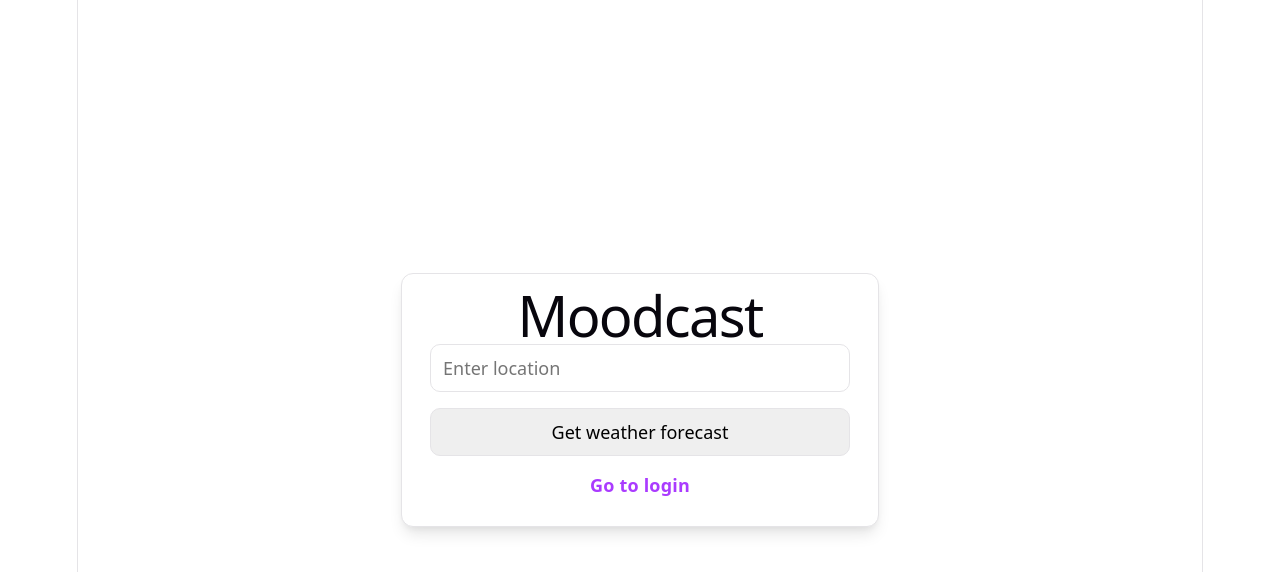
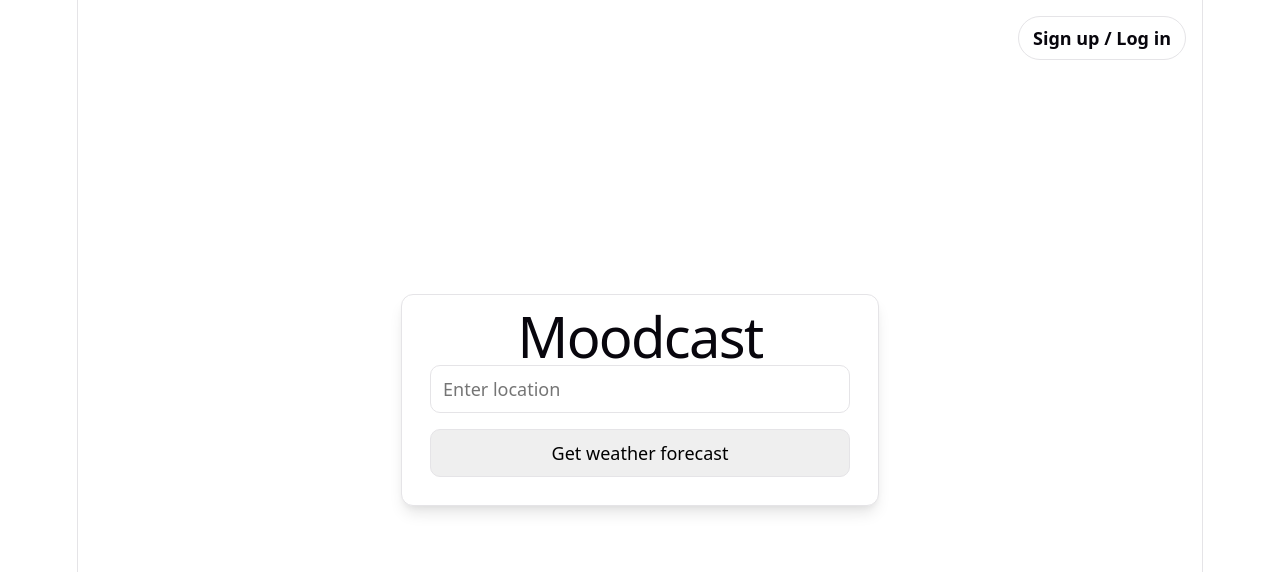
Before and after one commit to ceciliazaragoza/moodcast, a React (Vite) app: page / in a window 1280 px wide. Shown: the top 572 px of the page. Built offline with nearby package versions, Linux system fonts and the light colour scheme; no server answers.

Commit message:
log in locally works

```diff
--- a/src/App.css
+++ b/src/App.css
@@ -4,6 +4,35 @@
   place-items: center;
   padding: 24px;
   box-sizing: border-box;
+  position: relative;
+}
+
+.page-topbar {
+  position: absolute;
+  top: 16px;
+  right: 16px;
+  display: grid;
+  justify-items: end;
+  gap: 10px;
+}
+
+.auth-button {
+  font: inherit;
+  padding: 8px 14px;
+  border-radius: 999px;
+  border: 1px solid var(--border);
+  background: var(--bg);
+  color: var(--text-h);
+  cursor: pointer;
+  font-weight: 600;
+}
+
+.auth-popover {
+  background: var(--bg);
+  border: 1px solid var(--border);
+  border-radius: 12px;
+  box-shadow: var(--shadow);
+  padding: 12px;
 }
 
 .card {
@@ -47,3 +76,9 @@
 .error {
   color: #b42318;
 }
+
+@media (max-width: 640px) {
+  .page {
+    padding-top: 72px;
+  }
+}
--- a/src/App.jsx
+++ b/src/App.jsx
@@ -1,14 +1,94 @@
 import { useState } from "react";
-import { GoogleLogin } from "@react-oauth/google";
-import { Link, Route, Routes, useNavigate } from "react-router-dom";
+import { GoogleLogin, GoogleOAuthProvider } from "@react-oauth/google";
+import {
+  Link,
+  Navigate,
+  Route,
+  Routes,
+  useLocation,
+  useNavigate,
+} from "react-router-dom";
 import { getForecast } from "./services/weatherApi";
 import "./App.css";
 
+const parseGoogleCredential = (token) => {
+  const payload = token.split(".")[1];
+  return JSON.parse(atob(payload.replace(/-/g, "+").replace(/_/g, "/")));
+};
+
 function WeatherPage() {
   const [location, setLocation] = useState("");
+  const [showLogin, setShowLogin] = useState(false);
+  const [loginError, setLoginError] = useState("");
+  const [isLoggingIn, setIsLoggingIn] = useState(false);
+  const navigate = useNavigate();
+  const hasGoogleClientId = Boolean(
+    import.meta.env.VITE_GOOGLE_OAUTH_CLIENT_ID,
+  );
+
+  const handleGoogleLogin = async (credentialResponse) => {
+    try {
+      setLoginError("");
+      setIsLoggingIn(true);
+
+      const token = credentialResponse.credential;
+      if (!token) {
+        throw new Error("Google did not return an ID token.");
+      }
+
+      const profile = parseGoogleCredential(token);
+      navigate("/profile", {
+        state: {
+          user: {
+            id: profile.sub,
+            name: profile.name,
+            email: profile.email,
+            avatarUrl: profile.picture,
+          },
+        },
+      });
+    } catch (error) {
+      console.error("Google login failed:", error);
+      setLoginError(error.message || "Unable to sign in right now.");
+    } finally {
+      setIsLoggingIn(false);
+    }
+  };
 
   return (
     <main className="page">
+      <div className="page-topbar">
+        <button
+          type="button"
+          className="auth-button"
+          onClick={() => setShowLogin((current) => !current)}
+        >
+          Sign up / Log in
+        </button>
+        {showLogin ? (
+          <div className="auth-popover">
+            {hasGoogleClientId ? (
+              <GoogleOAuthProvider
+                clientId={import.meta.env.VITE_GOOGLE_OAUTH_CLIENT_ID || ""}
+              >
+                <GoogleLogin
+                  onSuccess={handleGoogleLogin}
+                  onError={() => {
+                    console.error("Google login failed.");
+                    setLoginError("Google login failed. Please try again.");
+                  }}
+                />
+              </GoogleOAuthProvider>
+            ) : (
+              <p className="error">
+                Missing VITE_GOOGLE_OAUTH_CLIENT_ID in .env
+              </p>
+            )}
+            {isLoggingIn ? <p>Signing in...</p> : null}
+            {loginError ? <p className="error">{loginError}</p> : null}
+          </div>
+        ) : null}
+      </div>
       <section className="card">
         <h1>Moodcast</h1>
         <input
@@ -29,48 +109,29 @@ function WeatherPage() {
         >
           Get weather forecast
         </button>
-        <Link className="link" to="/login">
-          Go to login
-        </Link>
-      </section>
-    </main>
-  );
-}
-
-function LoginPage() {
-  const navigate = useNavigate();
-  const hasGoogleClientId = Boolean(
-    import.meta.env.VITE_GOOGLE_OAUTH_CLIENT_ID,
-  );
-
-  return (
-    <main className="page">
-      <section className="card">
-        <h1>Login</h1>
-        <p>Sign in with Google to continue.</p>
-        {hasGoogleClientId ? (
-          <GoogleLogin
-            onSuccess={() => navigate("/profile")}
-            onError={() => {
-              console.error("Google login failed.");
-            }}
-          />
-        ) : (
-          <p className="error">Missing VITE_GOOGLE_OAUTH_CLIENT_ID in .env</p>
-        )}
       </section>
     </main>
   );
 }
 
 function ProfilePage() {
+  const location = useLocation();
+  const user = location.state?.user;
+
   return (
     <main className="page">
       <section className="card">
         <h1>Profile</h1>
-        <p>This is a placeholder profile page.</p>
-        <Link className="link" to="/login">
-          Back to login
+        {user ? (
+          <>
+            <p>Welcome, {user.name || "Google User"}.</p>
+            <p>{user.email}</p>
+          </>
+        ) : (
+          <p>This is a placeholder profile page.</p>
+        )}
+        <Link className="link" to="/">
+          Back to home
         </Link>
       </section>
     </main>
@@ -81,9 +142,8 @@ function App() {
   return (
     <Routes>
       <Route path="/" element={<WeatherPage />} />
-      <Route path="/login" element={<LoginPage />} />
       <Route path="/profile" element={<ProfilePage />} />
-      <Route path="*" element={<LoginPage />} />
+      <Route path="*" element={<Navigate to="/" replace />} />
     </Routes>
   );
 }
--- a/src/main.jsx
+++ b/src/main.jsx
@@ -1,18 +1,13 @@
 import { StrictMode } from "react";
 import { createRoot } from "react-dom/client";
 import { BrowserRouter } from "react-router-dom";
-import { GoogleOAuthProvider } from "@react-oauth/google";
 import "./index.css";
 import App from "./App.jsx";
 
 createRoot(document.getElementById("root")).render(
   <StrictMode>
-    <GoogleOAuthProvider
-      clientId={import.meta.env.VITE_GOOGLE_OAUTH_CLIENT_ID || ""}
-    >
-      <BrowserRouter>
-        <App />
-      </BrowserRouter>
-    </GoogleOAuthProvider>
+    <BrowserRouter>
+      <App />
+    </BrowserRouter>
   </StrictMode>,
 );
```
Also changed, not shown: 1 other file (tests, documents, lock files or other folders).
